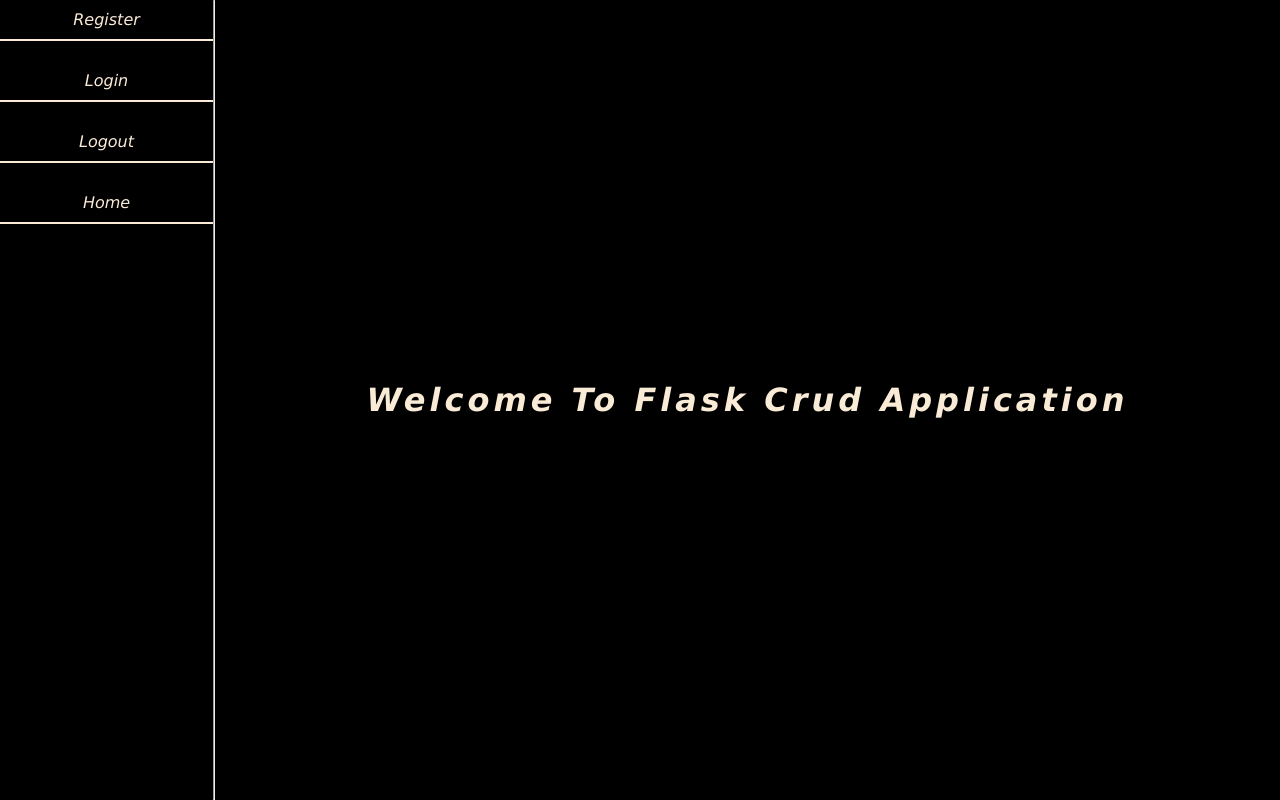
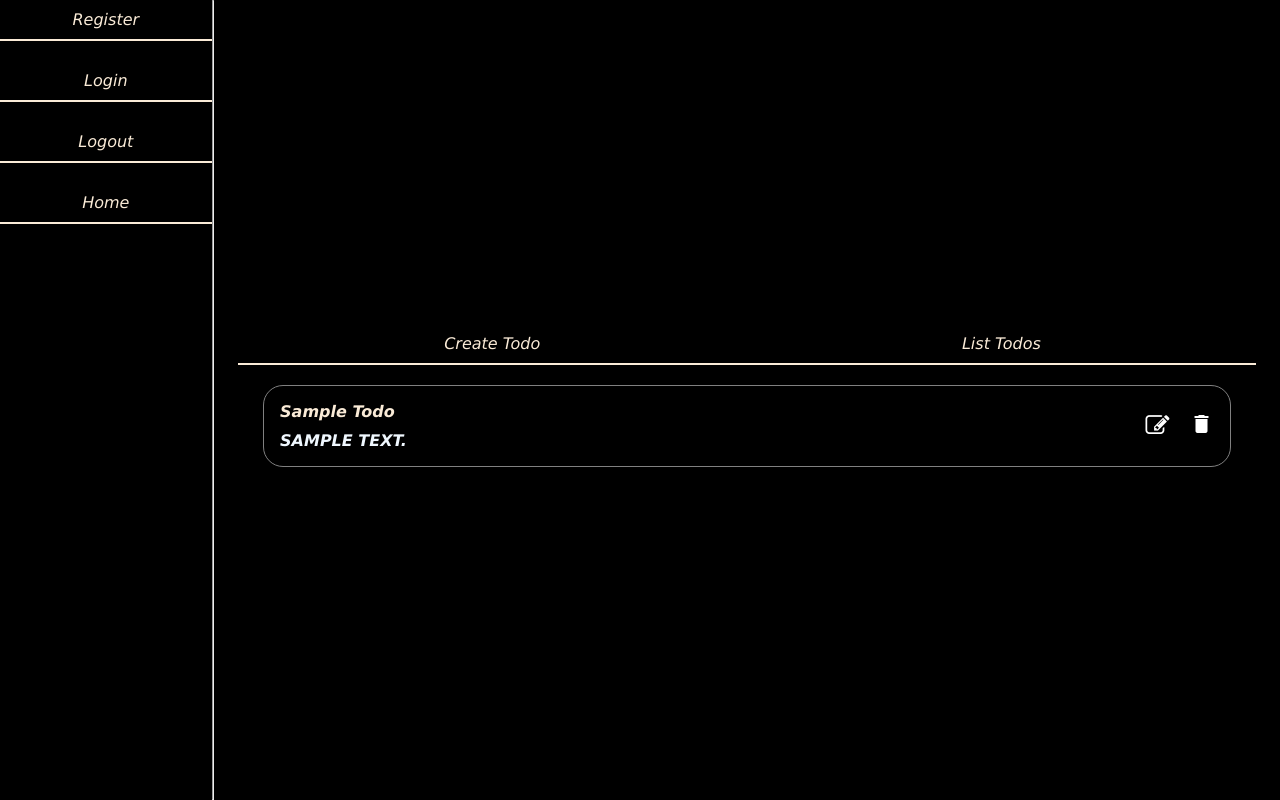
Before and after one commit to KanishkRastogi46/crud-todo-app, a Flask app: page / in a window 1280 px wide. Run offline with Flask 3, Linux system fonts and the light colour scheme; a user stored in the database is signed in; tables that the repository leaves empty hold one stand-in row (values such as "Sample post").

Commit message:
update todo feature added , only thing left is to fix some minor bugs

```diff
--- a/webapp/static/script.js
+++ b/webapp/static/script.js
@@ -5,15 +5,17 @@ var newarr = Array.from(input);
 // for adding blue border in input field while in focus
 newarr.forEach((item)=>{
     item.addEventListener('focus', (event)=>{
-        event.target.style.boxShadow = "3px 3px 5px 2px rgba(0, 0, 255, 0.8)";
+        event.target.style.border = "4px solid blue";
         console.log(event.target.style);
     })
 
     item.addEventListener('blur', (event)=>{
-        event.target.style.boxShadow = "";
+        event.target.style.border = "";
         console.log(event.target.style);
     })
 })
+
+
 
 // for closing the flash messages after submitting the form
 document.querySelectorAll("div.message-box").forEach((box)=>{
@@ -22,3 +24,15 @@ document.querySelectorAll("div.message-box").forEach((box)=>{
         box.style.display = "none";
     })
 })
+
+
+function deleteTodo(id){
+    let formData = {id:id};
+    fetch("/delete-todo", {
+        method : "POST",
+        headers : {
+            "Content-Type" : "application/json"
+        },
+        body : JSON.stringify(formData)
+    }).then((res)=>{});
+}
--- a/webapp/static/style.css
+++ b/webapp/static/style.css
@@ -16,12 +16,15 @@
     justify-content: center;
     align-items: center;
     gap: 50px;
+    height: 100vh;
 }
 
 .main{
-    height: 100vh;
+    min-height: 100vh;
     width: 100%;
+    padding: 1.5rem;
     display: flex;
+    flex-direction: column;
     justify-content: center;
     align-items: center;
 }
@@ -68,7 +71,7 @@ input[type="submit"]{
     font-family: 'Lucida Sans', 'Lucida Sans Regular', 'Lucida Grande', 'Lucida Sans Unicode', Geneva, Verdana, sans-serif;
     font-style: oblique;
     text-transform: capitalize;
-    height: 100vh;
+    height: 100%;
     background-color: black;
     color: antiquewhite;
     display: flex;
@@ -89,7 +92,7 @@ a{
     width: 100%;
     padding: 10px;
     text-align: center;
-    vertical-align: middle;
+    /* vertical-align: middle; */
 }
 
 .message-box{
@@ -130,3 +133,39 @@ button>span{
     height: inherit;
     width: inherit;
 }
+
+form#create-todo-form{
+    display: flex;
+    flex-direction: column;
+    justify-content: center;
+    align-items: start;
+    gap: 20px;
+}
+
+.todo-box{
+    width: 95%;
+    display: flex;
+    padding: 1rem;
+    justify-content: space-between;
+    align-items: center;
+    border: 1px solid gray;
+    border-radius: 20px;
+    /* gap: 20px; */
+    margin-bottom: 10px;
+}
+
+.todo-box>.text{
+    display: flex;
+    flex-direction: column;
+    justify-content: center;
+    align-items: start;
+    gap: 10px;
+}
+
+.todo-box>.icons{
+    display: flex;
+    /* flex-direction: column; */
+    justify-content: center;
+    align-items: center;
+    gap: 10px;
+}
--- a/webapp/templates/index.html
+++ b/webapp/templates/index.html
@@ -6,6 +6,8 @@
     <meta name="viewport" content="width=device-width, initial-scale=1.0">
     <title>Home Page</title>
     <link rel="stylesheet" href="{{ url_for('static', filename='style.css') }}">
+    <link href="https://fonts.googleapis.com/icon?family=Material+Icons" rel="stylesheet">
+    <link rel="stylesheet" href="https://cdnjs.cloudflare.com/ajax/libs/font-awesome/4.7.0/css/font-awesome.min.css">
 </head>
 <body>
     <div class="index">
@@ -17,8 +19,34 @@
         </nav>
         <hr>
         <div class="main">
-            <h1>Welcome to Flask Crud Application</h1>
+            <div class="options" style="width: 100%; display:flex; justify-content:space-between; align-items:start; margin-bottom: 20px">
+                <a href="/create-todo" style="text-decoration:none;">Create Todo</a>
+                <a href="/" style="text-decoration:none;">List Todos</a>
+            </div>
+            {% block main_content %}
+
+            {% endblock main_content %}
+
+            {% if user.todos %}
+                {% for todo in user.todos %}
+                    <div class="todo-box">
+                        <div class="text">
+                            <div class="title" style="font-weight:bold;">{{todo.title}}</div>
+                            <div class="message">{{todo.content}}</div>
+                        </div>
+                        <div class="icons">
+                            <a href="/update-todo/{{todo.id}}" style="background:none; border:none;">
+                                <i class="fa fa-edit" style="font-size:24px; color:white" ></i>
+                            </a>
+                            <button class="delete-btn" id="{{todo.id}}" style="background:none; border:none;" onclick="deleteTodo({{todo.id}})">
+                                <i class="material-icons" style="font-size:24px; color:white"  >delete</i>
+                            </button>
+                        </div>
+                    </div>
+                {% endfor %}
+            {% endif %}
         </div>
     </div>
+    <script src="{{ url_for('static' , filename='script.js') }}"></script>
 </body>
 </html>
--- a/webapp/views.py
+++ b/webapp/views.py
@@ -22,15 +22,33 @@ def home():
             new_todo = Todo(title=title, content=content, user_id=current_user.id)
             db.session.add(new_todo)
             db.session.commit()
+
     return render_template("index.html", user=current_user), 200
+
+
+@views.route('/create-todo')
+@login_required
+def create_todo():
+    return render_template("create_note.html" , user=current_user)
+
+
+@views.route('/update-todo/<int:id>', methods=['GET','POST'])
+@login_required
+def update_todo(id):
+    todo = Todo.query.get(int(id))
+    if request.method=="POST":
+        todo.title = request.form.get("title")
+        todo.content = request.form.get("content")
+        db.session.commit()
+    return render_template('update_note.html' , todo=todo , user=current_user)
 
 
 # delete todo
 @views.route("/delete-todo", methods=['POST'])
 @login_required
-def delete_todo(todo_id):
-    data = json.loads(request.data)
-    todo = Todo.query.get(data.todo_id)
+def delete_todo():
+    data = request.json
+    todo = Todo.query.get(data['id'])
     if todo:
         if todo.user_id==current_user.id:
             db.session.delete(todo)
```
Also changed, not shown: webapp/templates/create_note.html (added, +33 -0 lines), webapp/templates/update_note.html (added, +34 -0 lines).
